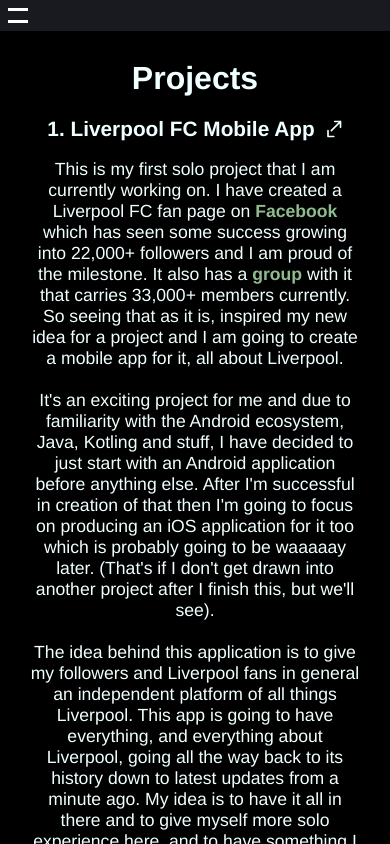
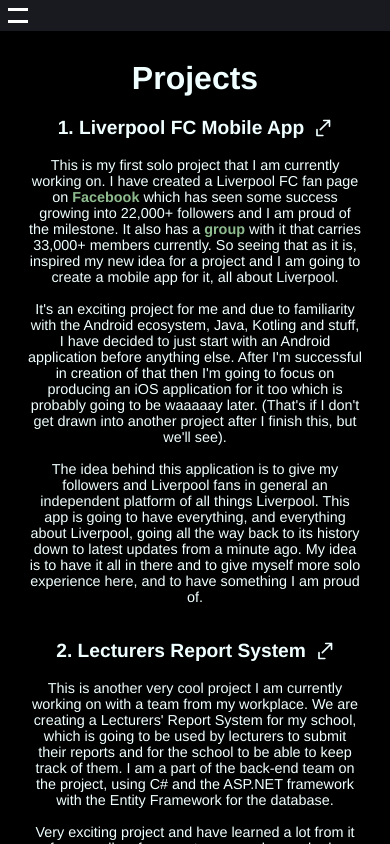
Before and after one commit to ynhx/my-profile, a React (Vite) app: page / in a window 390 px wide. Both pictures are taken after a click on the element "projects". Shown: the top 844 px of the page. Built offline with nearby package versions, Linux system fonts and the light colour scheme.

Commit message:
Adjust text size of projects on mobile

```diff
--- a/src/pages/Projects.css
+++ b/src/pages/Projects.css
@@ -73,13 +73,13 @@ a:hover {
   }
 
   .project-title {
-    font-size: 1.5rem;
+    font-size: 1.3rem;
     margin: 15px 0;
   }
 
   .project-desc {
     padding-bottom: 35px;
-    font-size: 1.2rem;
+    font-size: 1rem;
   }
 }
 
@@ -90,12 +90,12 @@ a:hover {
   }
 
   .project-title {
-    font-size: 1.3rem;
+    font-size: 1.2rem;
     margin: 10px 0;
   }
 
   .project-desc {
-    font-size: 1.1rem;
+    font-size: 0.9rem;
   }
 }
 
```
